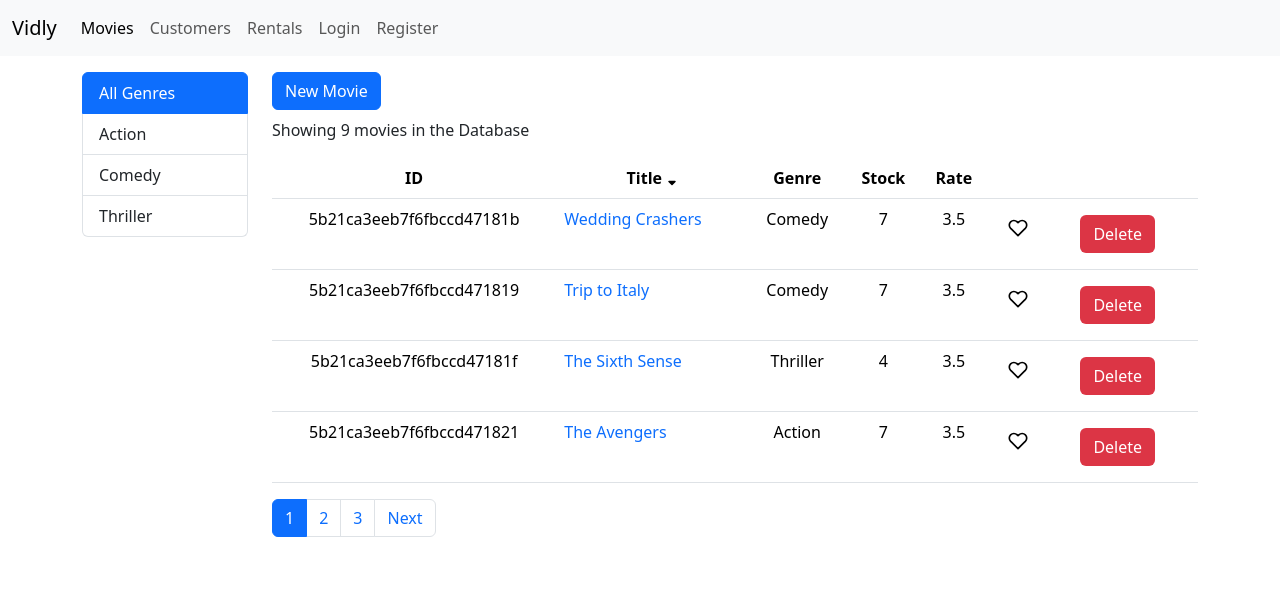
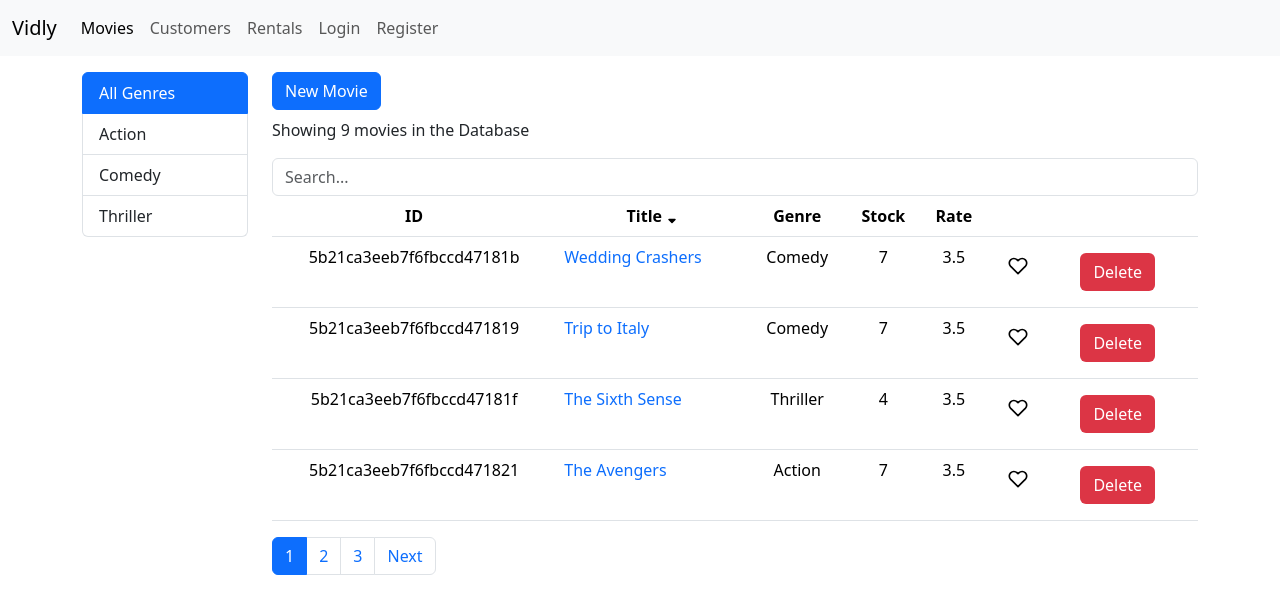
Before and after one commit to the-outlaw-004/react-app, a React (Create React App) app: page / in a window 1280 px wide. Shown: the top 614 px of the page. Built offline with nearby package versions, Linux system fonts and the light colour scheme.

Commit message:
SearchBox | updating new added movie finding issue resolution

```diff
--- a/src/compos/LoginForm.jsx
+++ b/src/compos/LoginForm.jsx
@@ -1,6 +1,11 @@
-import React from "react";
+import React, { useEffect } from "react";
 import Joi from "joi-browser";
 import { useForm } from "./common/useForm";
+
+const initialData = {
+  username: "",
+  password: "",
+};
 
 const LoginForm = () => {
   const schema = {
@@ -8,15 +13,14 @@ const LoginForm = () => {
     password: Joi.string().required().label("Password"),
   };
 
-  const doSubmit = (newData) => {};
+  const doSubmit = (newData) => {
+    console.log(newData);
+  };
 
   const { handleSubmit, renderButton, renderInput } = useForm(
     schema,
     doSubmit,
-    {
-      username: "",
-      password: "",
-    }
+    initialData
   );
 
   return (
--- a/src/compos/MovieForm.jsx
+++ b/src/compos/MovieForm.jsx
@@ -35,7 +35,7 @@ const MovieForm = ({ movies, genres, onSave }) => {
     if (params.id === "new") {
       data = {
         ...data,
-        _id: Date.now(),
+        _id: String(Date.now()),
         genre: genres.find((g) => g._id === data.genre),
       };
       onSave([...movies, data]);
--- a/src/compos/Movies.jsx
+++ b/src/compos/Movies.jsx
@@ -1,14 +1,15 @@
 import React, { useEffect, useState } from "react";
-import { getMovies } from "../services/fakeMovieService";
 import Pagination from "./common/Pagination";
 import { paginate } from "../utils/paginate";
 import { getGenres } from "../services/fakeGenreService";
 import ListGroup from "./common/ListGroup";
 import MovieTable from "./MovieTable";
 import { Link } from "react-router-dom";
+import SearchBox from "./common/SearchBox";
 
 const Movies = ({ movies, onDelete, onLike }) => {
   // const [movies, setMovies] = useState([]);
+  const [searchQuery, setSearchQuery] = useState("");
   const [pageSize, setPageSize] = useState(4);
   const [currentPage, setCurrentPage] = useState(1);
   const [genres, setGenres] = useState([]);
@@ -50,6 +51,7 @@ const Movies = ({ movies, onDelete, onLike }) => {
 
   const handleGenreSelection = (genre) => {
     setSelectedGenre(genre);
+    setSearchQuery("");
     setCurrentPage(1);
   };
 
@@ -59,6 +61,10 @@ const Movies = ({ movies, onDelete, onLike }) => {
 
   const getPageData = () => {
     let filterMovies = movies;
+    if (searchQuery)
+      filterMovies = movies.filter((m) =>
+        m.title.toLowerCase().includes(searchQuery.toLocaleLowerCase())
+      );
     if (selectedGenre !== "all") {
       filterMovies = filterMovies.filter(
         (movie) => movie.genre.name === selectedGenre.name
@@ -94,6 +100,12 @@ const Movies = ({ movies, onDelete, onLike }) => {
     return { totalCount: filterMovies.length, data: paginatedMovies };
   };
 
+  const handleSearch = (query) => {
+    setSearchQuery(query);
+    setSelectedGenre("all");
+    setCurrentPage(1);
+  };
+
   const { totalCount, data } = getPageData();
 
   return (
@@ -121,6 +133,7 @@ const Movies = ({ movies, onDelete, onLike }) => {
         ) : (
           <p>There are no movies in the Database</p>
         )}
+        <SearchBox query={searchQuery} onChange={handleSearch} />
         {movies.length > 0 && (
           <MovieTable
             sortColumn={sortColumn}
--- a/src/compos/Navbar.jsx
+++ b/src/compos/Navbar.jsx
@@ -11,7 +11,7 @@ const Navbar = () => {
   return (
     <nav className="navbar navbar-expand-lg navbar-light bg-light">
       <div className="container-fluid">
-        <a className="navbar-brand" href="javascript:void()">
+        <a className="navbar-brand" href="/">
           Vidly
         </a>
         <button
--- /dev/null
+++ b/src/compos/common/SearchBox.jsx
@@ -0,0 +1,16 @@
+import React from "react";
+
+const SearchBox = ({ query, onChange }) => {
+  return (
+    <input
+      type="text"
+      name="query"
+      className="form-control"
+      placeholder="Search..."
+      value={query}
+      onChange={(e) => onChange(e.currentTarget.value)}
+    />
+  );
+};
+
+export default SearchBox;
```
